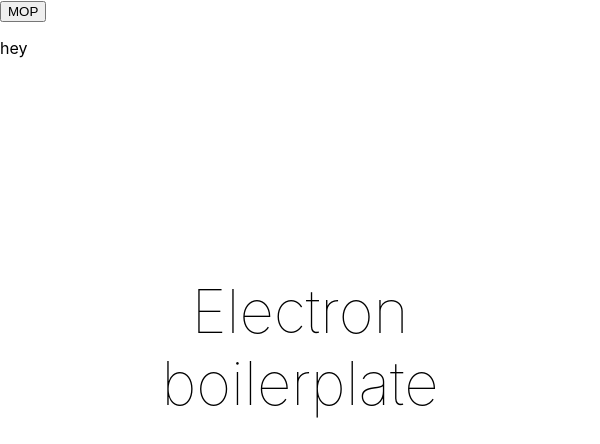
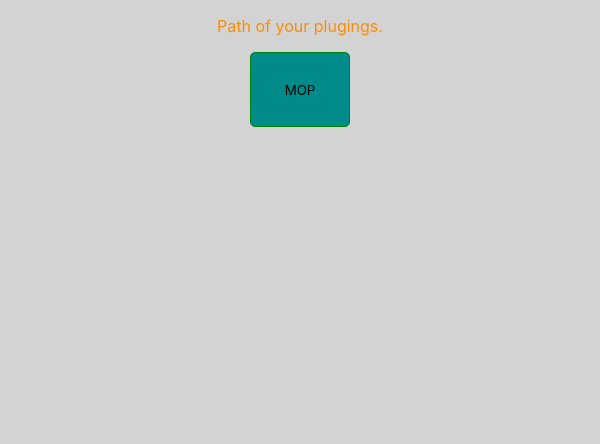
Before and after one commit to sholladay/mop-app, an Electron app: page index.html in a window 600 px wide. Drawn offline with Linux system fonts and the light colour scheme.

Commit message:
Updated styles.

```diff
--- a/index.css
+++ b/index.css
@@ -6,22 +6,22 @@
 
 body {
 	font-family: -apple-system, 'Helvetica Neue', Helvetica, sans-serif;
+	background-color: lightgray;
 }
-
-header {
-	position: absolute;
-	width: 500px;
-	height: 250px;
-	top: 50%;
-	left: 50%;
-	margin-top: -125px;
-	margin-left: -250px;
+#output {
 	text-align: center;
+	color: darkorange;
 }
-
-header h1 {
-	font-size: 60px;
-	font-weight: 100;
-	margin: 0;
-	padding: 0;
+#mop {
+	margin: 0 auto;
+	display: block;
+	width: 100px;
+	height: 75px;
+	text-align: center;
+	font-style: 40px;
+	border-radius: 5px;
+	border: 1px solid green;
+	font-family: inherit;
+	outline: none;
+	background-color: darkcyan;
 }
--- a/index.html
+++ b/index.html
@@ -8,11 +8,10 @@
 	<body>
 		<div class="container">
 			<header>
-				<h1>Electron boilerplate</h1>
 			</header>
 			<section class="main">
+				<p id='output'>Path of your plugings.</p>
 				<button id='mop'>MOP</button>
-				<p id='output'>hey</p>
 			</section>
 			<footer></footer>
 		</div>
--- a/mop.js
+++ b/mop.js
@@ -8,27 +8,22 @@
 const par = document.querySelector('#output');
 console.log(par);
 mopButton.addEventListener('click', async () => {
-	// console.log(process.versions);
-    // console.log('cwd:', process.cwd());
     const projects = await mop({
         rule: {
             'caret-deps': 'warn'
         }
+    })
+    const problemss = projects.map(project => {
+        const path = project.path;
+        return path;
     });
-    const output = projects.map((project) => {
-        let pp = document.createElement('p');
-        return pp.textContent = project.path;
+    const paths = problemss.map(path => {
+        const par = document.createElement('p');
+        par.textContent = path;
+        return par;
     });
-
-    const output = projects.map((project) => {
-        let pp = document.createElement('p');
-        return pp.textContent = project.path;
-    });
-
-    console.log(output)
-
-    // output.map(par => {
-
-    // })
-    par.textContent = output
-    });
+    console.log(paths);
+    paths.forEach(path => {
+        par.appendChild(path);
+    })
+    })
```
